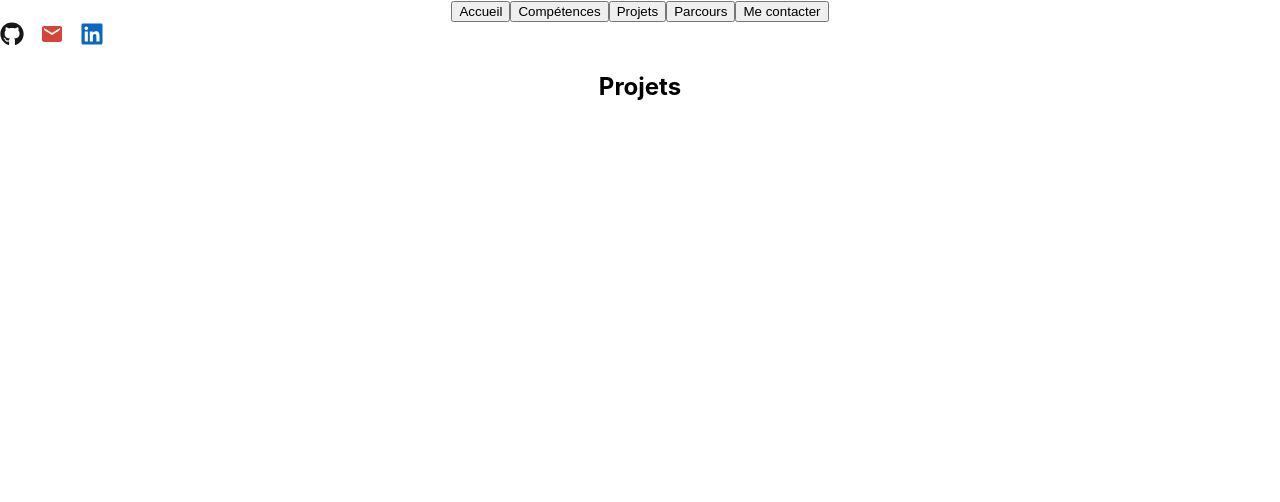
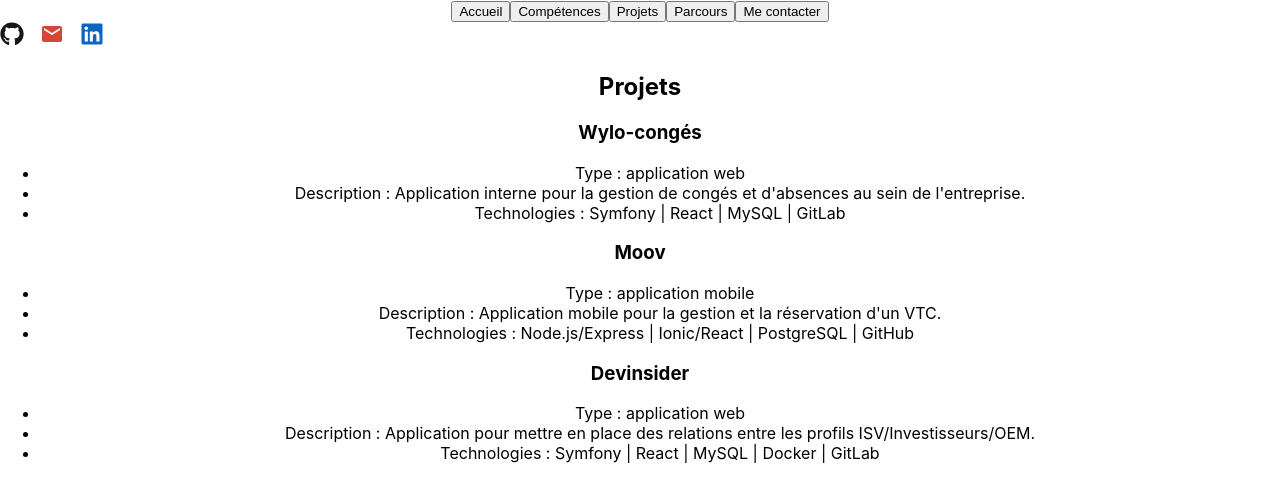
Before and after one commit to mendrikafitahiana/portfolio-mendrika, a React (Create React App) app in the folder portfolio/: page / in a window 1280 px wide. Both pictures are taken after a click on the button "Projets". Shown: the top 502 px of the page. Built offline with nearby package versions, Linux system fonts and the light colour scheme.

Commit message:
contenu projets et compétences

```diff
--- a/portfolio/src/Competences.js
+++ b/portfolio/src/Competences.js
@@ -2,6 +2,37 @@
   return (
     <section className="home">
       <h1>Compétences</h1>
+      <h3>Frameworks Backend</h3>
+      <ul>
+        <li>Symfony</li>
+        <li>CodeIgniter</li>
+        <li>Nodejs/Express</li>
+        <li>Spring boot</li>
+      </ul>
+
+      <h3>Frameworks Frontend</h3>
+      <ul>
+        <li>React</li>
+        <li>Angular</li>
+        <li>Ionic</li>
+      </ul>
+
+      <h3>Base de données</h3>
+      <ul>
+        <li>MySQL</li>
+        <li>PostgreSQL</li>
+        <li>SQL Server</li>
+        <li>MongoDB</li>
+      </ul>
+
+      <h3>Outils & DevOps</h3>
+      <ul>
+        <li>Github</li>
+        <li>Gitlab</li>
+        <li>Postman</li>
+        <li>Docker</li>
+      </ul>
+
     </section>
   );
 }
--- a/portfolio/src/Projets.js
+++ b/portfolio/src/Projets.js
@@ -2,6 +2,27 @@
   return (
     <section className="home">
       <h1>Projets</h1>
+
+      <h3>Wylo-congés</h3>
+      <ul>
+        <li>Type : application web</li>
+        <li>Description : Application interne pour la gestion de congés et d'absences au sein de l'entreprise.</li>
+        <li>Technologies : Symfony | React | MySQL | GitLab</li>
+      </ul>
+
+      <h3>Moov</h3>
+      <ul>
+        <li>Type : application mobile</li>
+        <li>Description : Application mobile pour la gestion et la réservation d'un VTC.</li>
+        <li>Technologies : Node.js/Express | Ionic/React | PostgreSQL | GitHub</li>
+      </ul>
+
+      <h3>Devinsider</h3>
+      <ul>
+        <li>Type : application web</li>
+        <li>Description : Application pour mettre en place des relations entre les profils ISV/Investisseurs/OEM.</li>
+        <li>Technologies : Symfony | React | MySQL | Docker | GitLab</li>
+      </ul>
     </section>
   );
 }
```
